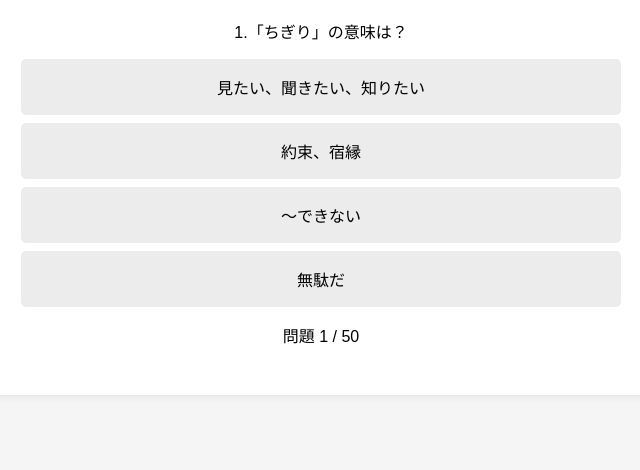
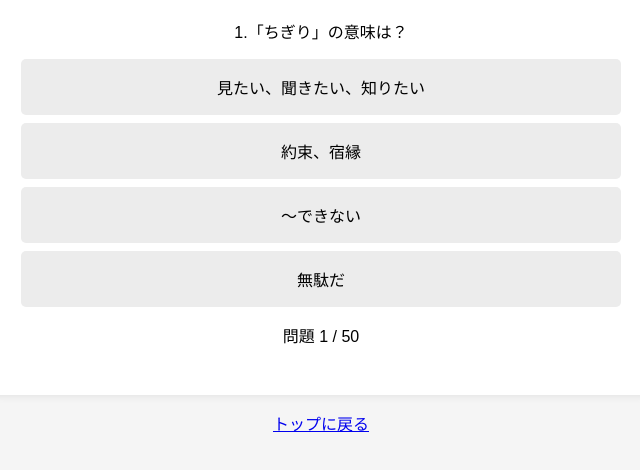
Before and after one commit to tybob8010/kobun, a plain HTML site: page 1chukan.html in a window 1280 px wide. Shown: the part 142-612 px from the top of the page, without its empty margins (319-959 px from the left). Drawn offline with Linux system fonts and the light colour scheme.

Commit message:
Update 1chukan.html

```diff
--- a/1chukan.html
+++ b/1chukan.html
@@ -55,6 +55,7 @@
         <p id="score"></p>
         <div id="result"></div>
     </div>
+    <p><a href="https://tybob8010.github.io/kobun">トップに戻る</a></p>
 
     <script>
     const quizData = [
```
